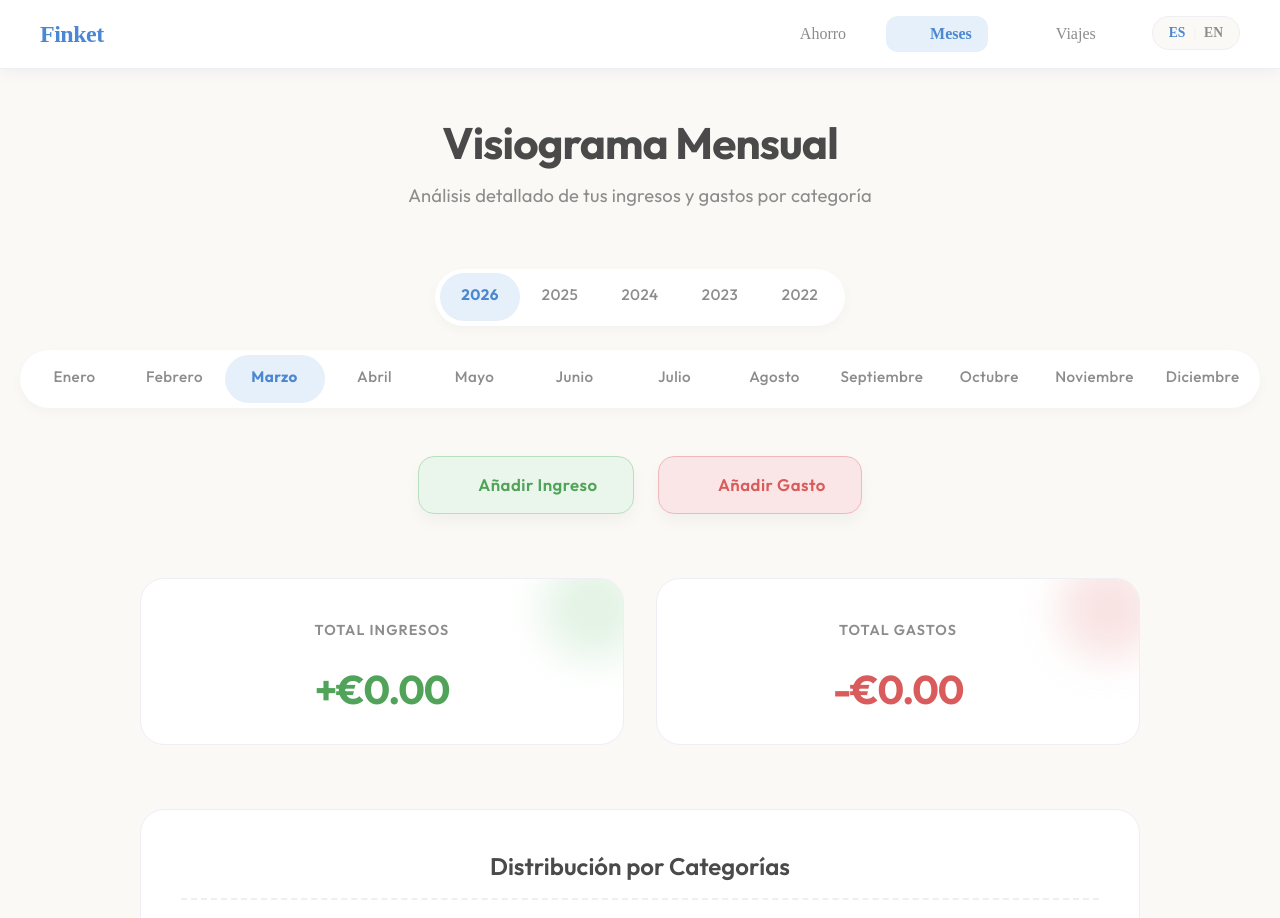
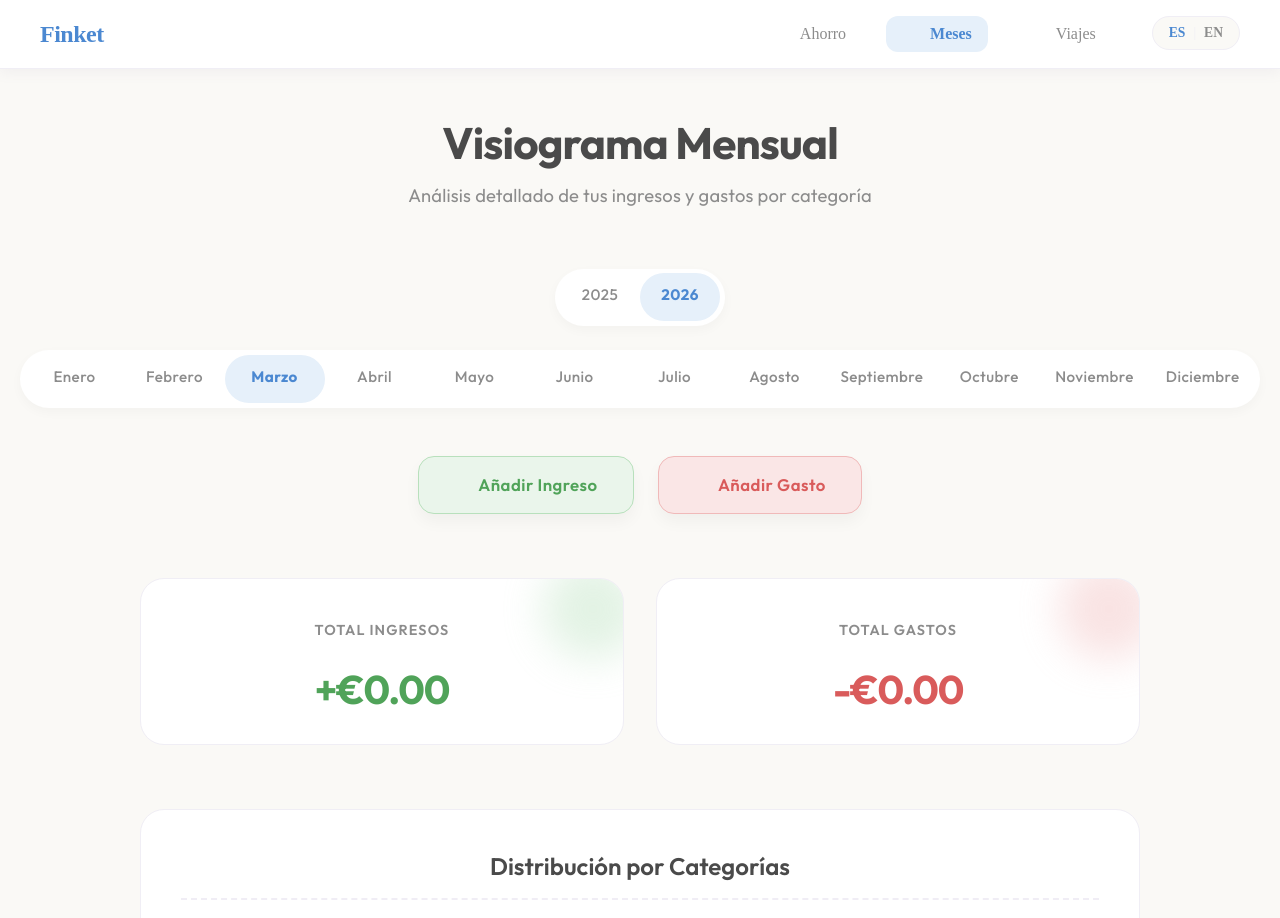
Before and after one commit to IreneRando/Finket, a React (Vite) app: page /meses in a window 1280 px wide. Shown: the top 918 px of the page. Built offline with nearby package versions, Linux system fonts and the light colour scheme; no server answers; the database is empty; some icons are missing.

Commit message:
cambio en el ordenacion de los años y establecido el comienzo en 2025

```diff
--- a/src/pages/Meses.tsx
+++ b/src/pages/Meses.tsx
@@ -56,16 +56,19 @@ export const Meses: React.FC = () => {
 
   const currentYear = new Date().getFullYear();
   const currentMonth = new Date().getMonth() + 1;
+  const startYear = 2025;
 
-  const [selectedYearIndex, setSelectedYearIndex] = useState(0);
+  const [selectedYearIndex, setSelectedYearIndex] = useState(
+    Math.max(0, currentYear - startYear)
+  );
   const [selectedMonthIndex, setSelectedMonthIndex] = useState(
     currentMonth - 1,
   );
 
-  const years = useMemo(
-    () => Array.from(new Array(5), (_, index) => currentYear - index),
-    [currentYear],
-  );
+  const years = useMemo(() => {
+    const numYears = Math.max(1, currentYear - startYear + 1);
+    return Array.from(new Array(numYears), (_, index) => startYear + index);
+  }, [currentYear]);
   const months = useMemo(
     () => Array.from(new Array(12), (_, index) => index + 1),
     [],
```
